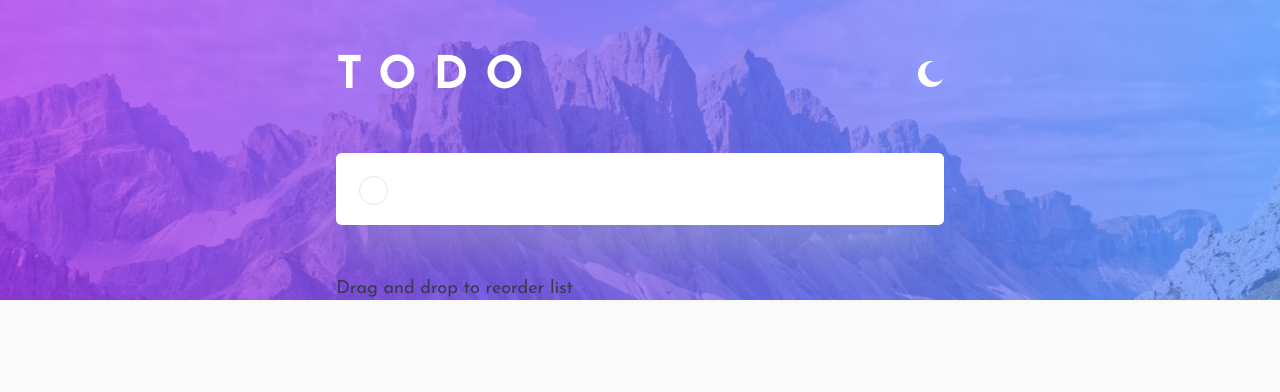
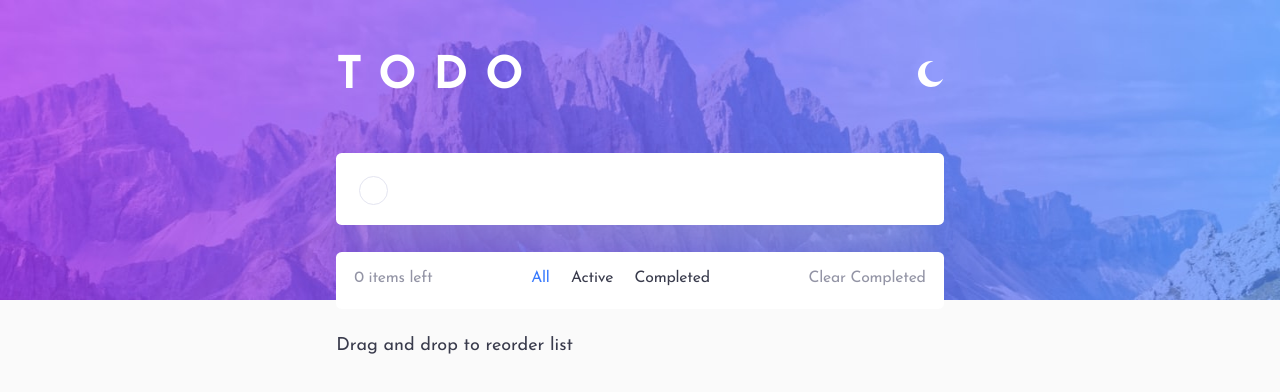
Before and after one commit to MariaLemos/todo-app, a React (Create React App) app: page / in a window 1280 px wide. Shown: the top 392 px of the page. Built offline with nearby package versions, Linux system fonts and the light colour scheme.

Commit message:
feat: buttons e filters

```diff
--- a/src/GlobalStyles.ts
+++ b/src/GlobalStyles.ts
@@ -25,9 +25,18 @@ body{
 
 
 button{
-    background-color:transparent ;
-    border:none;
-  color:inherit;
+    all:unset;
+  cursor: pointer;
+  color: ${({ theme }) => theme.buttonFontColor};
+  text-align: right;
+  font-size: 0.875rem;
+  font-style: normal;
+  font-weight: 400;
+  line-height: normal;
+  letter-spacing: -0.01213rem;
+  &:hover{
+    color: ${({ theme }) => theme.buttonHoverFontColor};
+  }
 }
 
 `;
--- a/src/components/taskForm.component.tsx
+++ b/src/components/taskForm.component.tsx
@@ -1,23 +1,23 @@
 import { useFieldArray, useFormContext } from "react-hook-form";
 import styled from "styled-components";
-
 import TaskComponent from "./task.component";
 import TaskListComponent from "./tasklist";
 import { useEffect } from "react";
-import { DropResult } from "react-beautiful-dnd";
+import { DragDropContext, DropResult } from "react-beautiful-dnd";
 
-const TaskFormComponent: React.FC<{}> = ({}) => {
+const TaskFormComponent: React.FC = () => {
   const methods = useFormContext<TaskForm>();
   const { watch, getValues } = methods;
 
-  const { fields, append, move, swap } = useFieldArray({
+  const { fields, append, swap } = useFieldArray({
     control: methods.control, // control props comes from useForm (optional: if you are using FormContext)
     name: "tasks", // unique name for your Field Array
   });
   useEffect(() => {
     console.log(watch());
     localStorage.setItem("tasks", JSON.stringify(getValues("tasks")));
-  }, [watch("tasks")]);
+  }, [watch("tasks"), getValues]);
+
   const handleDrag = ({ source, destination }: DropResult) => {
     if (destination) {
       swap(source.index, destination.index);
@@ -29,7 +29,9 @@ const TaskFormComponent: React.FC<{}> = ({}) => {
         addTask={(newTask: Task) => append(newTask, { shouldFocus: false })}
         name="newTask"
       />
-      <TaskListComponent tasks={fields} handleDrag={handleDrag} />
+      <DragDropContext onDragEnd={handleDrag}>
+        <TaskListComponent tasks={fields} />
+      </DragDropContext>
     </>
   );
 };
--- a/src/components/tasklist.tsx
+++ b/src/components/tasklist.tsx
@@ -1,44 +1,87 @@
 import { FieldArrayWithId } from "react-hook-form";
-import styled from "styled-components";
-import {
-  DragDropContext,
-  Droppable,
-  Draggable,
-  DropResult,
-} from "react-beautiful-dnd";
+import styled, { css } from "styled-components";
+import { Droppable, Draggable } from "react-beautiful-dnd";
 import TaskComponent from "./task.component";
+import { useState } from "react";
 
-const TaskListComponent: React.FC<{
-  tasks: FieldArrayWithId<
+type TaskField = FieldArrayWithId<
   {
     tasks: Task[];
   },
   "tasks",
   "id"
-  >[];
-  handleDrag: (dropResult: DropResult) => void;
-}> = ({ tasks, handleDrag }) => {
+>;
+
+const TaskListComponent: React.FC<{
+  tasks: TaskField[];
+}> = ({ tasks }) => {
+  const [filter, setFilter] = useState<"all" | "active" | "completed">("all");
+  const [filteredTasks, setFilteredTasks] = useState<TaskField[]>(tasks);
+  const activeTasks = tasks.filter((task) => !task.isDone) ?? [];
+  const completedTasks = tasks.filter((task) => task.isDone) ?? [];
+  console.log(activeTasks, completedTasks);
+
   return (
-    <DragDropContext onDragEnd={handleDrag}>
-      <Droppable droppableId="test-items">
-        {(provided, snapshot) => (
+    <Droppable droppableId="task-items">
+      {(provided) => (
         <TaskListWrapper {...provided.droppableProps} ref={provided.innerRef}>
-            {tasks.map((task, index) => (
+          {tasks.map((task, index) => {
+            const shouldShowActiveTask = !task.isDone && filter !== "completed";
+            const shouldShowCompletedTask = task.isDone && filter !== "active";
+            if (!shouldShowActiveTask && !shouldShowCompletedTask) {
+              return null;
+            }
+            return (
               <Draggable key={task.id} draggableId={task.id} index={index}>
-                {(provided, snapshot) => (
+                {(provided, snapshot) => {
+                  return (
                     <Task
                       name={`tasks.${index}`}
                       isDragging={snapshot.isDragging}
                       provided={provided}
                     />
-                )}
+                  );
+                }}
               </Draggable>
-            ))}
+            );
+          })}
+          <ActionsWrapper>
+            <span>{`${activeTasks.length} items left`}</span>
+            <FilterToggle>
+              <FilterButton
+                isActive={filter === "all"}
+                onClick={() => {
+                  setFilter("all");
+                  setFilteredTasks(tasks);
+                }}
+              >
+                All
+              </FilterButton>
+              <FilterButton
+                isActive={filter === "active"}
+                onClick={() => {
+                  setFilter("active");
+                  setFilteredTasks(activeTasks);
+                }}
+              >
+                Active
+              </FilterButton>
+              <FilterButton
+                isActive={filter === "completed"}
+                onClick={() => {
+                  setFilter("completed");
+                  setFilteredTasks(completedTasks);
+                }}
+              >
+                Completed
+              </FilterButton>
+            </FilterToggle>
+            <ClearButton>Clear Completed</ClearButton>
+          </ActionsWrapper>
           {provided.placeholder}
         </TaskListWrapper>
       )}
     </Droppable>
-    </DragDropContext>
   );
 };
 export default TaskListComponent;
@@ -46,6 +89,8 @@ const TaskListWrapper = styled.div`
   margin: 1.5rem 0;
   border-radius: 0.3125rem;
   overflow: hidden;
+  background-color: ${({ theme }) => theme.listBgColor};
+  padding-bottom: 0.25rem;
 `;
 const Task = styled(TaskComponent)<{ isDragging: boolean }>`
   border-bottom: 1px solid ${({ theme }) => theme.borderColor};
@@ -53,6 +98,31 @@ const Task = styled(TaskComponent)<{ isDragging: boolean }>`
   &:last-child {
     border-bottom: none;
   }
+  ${({ isDragging, theme }) => {
+    if (isDragging) {
+      return css`
+        box-shadow: 0px 35px 50px -15px ${theme.shadowColor};
+      `;
+    }
+  }}
+`;
+const ActionsWrapper = styled.div`
+  padding: 1rem;
+  display: flex;
+  width: 100%;
+  justify-content: space-between;
+  span {
+    color: ${({ theme }) => theme.buttonFontColor};
+    font-size: 0.875rem;
+    letter-spacing: -0.01213rem;
+  }
+`;
+const FilterToggle = styled.div`
+  display: flex;
+  gap: 1.19rem;
+`;
+const FilterButton = styled.button<{ isActive: boolean }>`
+  color: ${({ isActive }) => (isActive ? "hsla(220, 98%, 61%, 1)" : "inherit")};
+`;
 
-  box-shadow: 0px 35px 50px -15px ${({ theme }) => theme.shadowColor};
-`;
+const ClearButton = styled.button``;
--- a/src/theme/Themes.ts
+++ b/src/theme/Themes.ts
@@ -20,7 +20,8 @@ const lightTheme: DefaultTheme = {
   bgColor: lightColors.VeryLightGray,
   borderColor: lightColors.VeryLightGrayishBlue,
   fontColor: "hsla(235, 14%, 26%, 1)",
-  colors: lightColors,
+  buttonFontColor: lightColors.DarkGrayishBlue,
+  buttonHoverFontColor: lightColors.VeryDarkGrayishBlue,
   shadowColor: "rgba(194, 195, 214, 0.50)",
   listBgColor: "#fff",
 };
@@ -42,7 +43,8 @@ const darkTheme: DefaultTheme = {
   bgColor: darkColors.VeryDarkBlue,
   borderColor: "hsla(235, 14%, 26%, 1)",
   shadowColor: "rgba(0, 0, 0, 0.50)",
-  colors: darkColors,
+  buttonFontColor: "hsla(235, 16%, 42%, 1)",
+  buttonHoverFontColor: darkColors.LightGrayishBluehover,
 };
 
 export const themeMap = {
--- a/src/theme/styles.d.ts
+++ b/src/theme/styles.d.ts
@@ -7,6 +7,10 @@ declare module "styled-components" {
     bgImageDesk: string;
     bgImageMobile: string;
     bgColor: string;
-    colors: any;
+    listBgColor: string;
+    fontColor: string;
+    borderColor: string;
+    shadowColor: string;
+    buttonFontColor: string;
   }
 }
```
Lines whose indentation alone changed are shown as unchanged.
